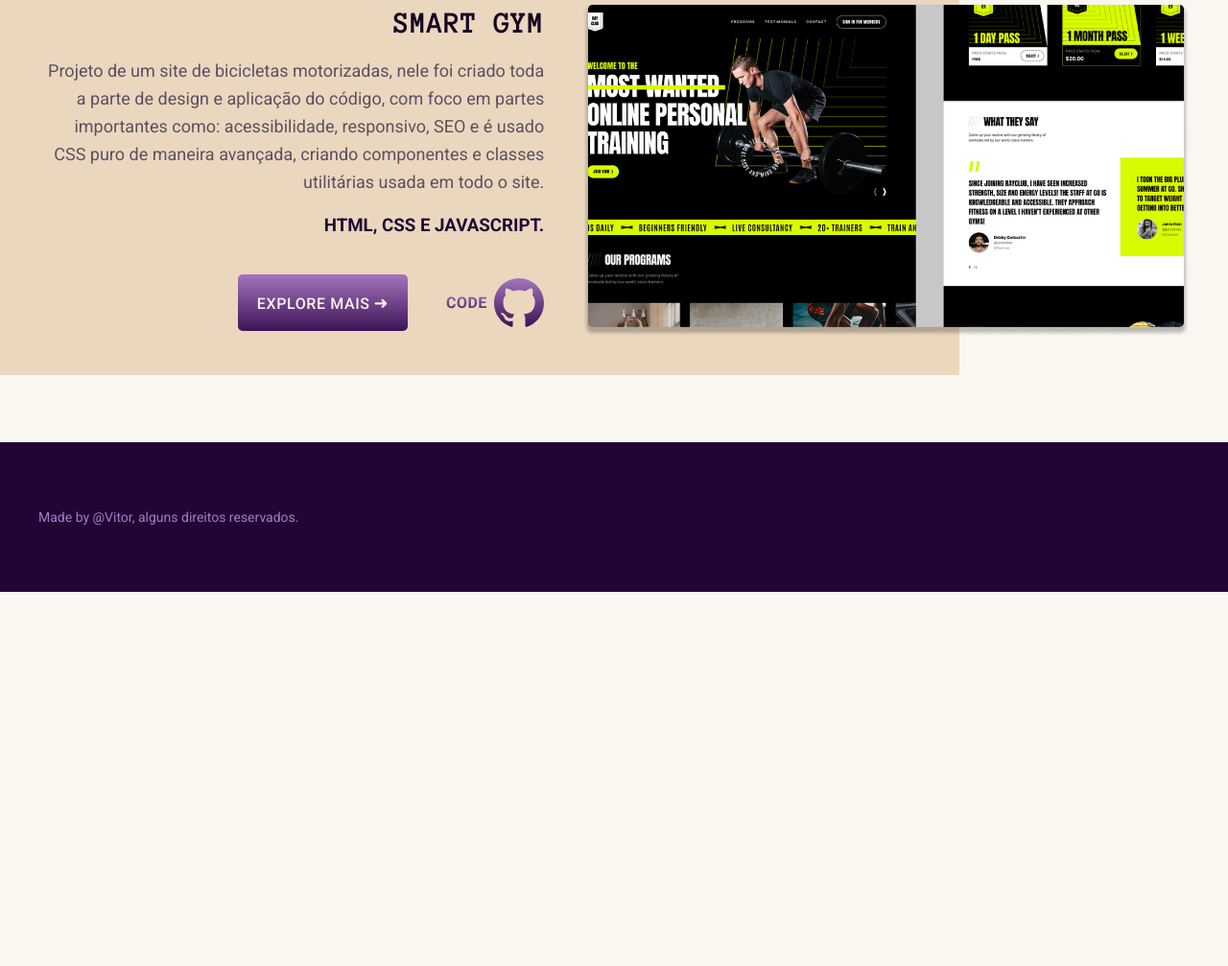
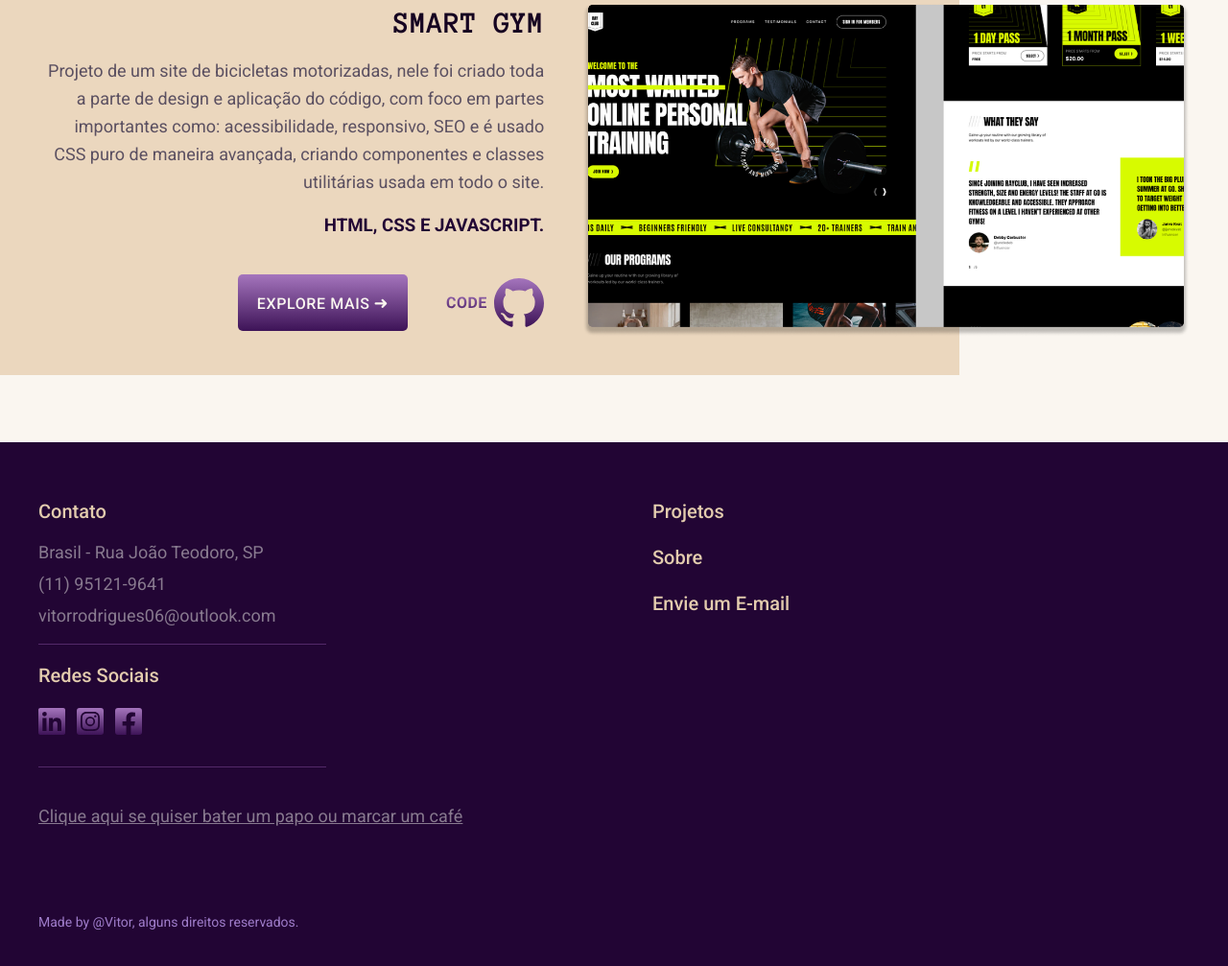
Before and after one commit to vrodrigues06/Portifolio, a plain HTML site: page index.html in a window 1280 px wide. Shown: the part 2601-3608 px from the top of the page at 96% size. Before the commit the page ends 3218 px from the top, so only its background shows below. Drawn offline with Linux system fonts and the light colour scheme.

Commit message:
footer criado

```diff
--- a/css/footer.css
+++ b/css/footer.css
@@ -1,8 +1,120 @@
 footer {
   background-color: #220534;
+  font-family: 'Roboto', sans-serif;
+
+}
+
+.footer {
+  padding: 60px 15px;
 }
 
 footer p {
   color: #9F7DCA;
   font-size: 14px;
 }
+
+footer h2 {
+  font-size: 20px;
+  font-weight: 500;
+  color: #e3ccae;
+  margin-bottom: 20px;
+}
+
+.footer-content p,
+.footer-content a {
+  color: #887A8F;
+  font-size: 18px;
+  margin-bottom: 12px;
+}
+
+.footer-content a {
+  display: block;
+}
+
+.footer-content a:nth-child(4) {
+  margin-bottom: 40px;
+  position: relative;
+}
+
+.footer-content a:nth-child(4)::after {
+  content: "";
+  width: 300px;
+  height: 1px;
+  background-color: #844F9E;
+  display: block;
+  opacity: .5;
+  position: absolute;
+  bottom: -20px
+}
+
+.footer-icons {
+  margin-bottom: 60px;
+  display: flex;
+  gap: 12px;
+  position: relative;
+}
+
+.footer-icons::after {
+  content: "";
+  width: 300px;
+  height: 1px;
+  background-color: #844F9E;
+  display: block;
+  opacity: .5;
+  position: absolute;
+  bottom: -20px
+}
+
+.footer-icons a:hover {
+  transform: scale(1.1);
+  transition: transform .2s ease-in-out;
+}
+
+.footer-content a:last-child {
+  text-decoration: underline;
+}
+
+
+
+.footer-content a:last-child:hover {
+  color: #844F9E;
+}
+
+
+
+.footer-nav {
+  list-style: none;
+  color: #e3ccae;
+  font-size: 20px;
+  font-weight: 500;
+}
+
+.footer-nav li {
+  margin-bottom: 24px;
+}
+
+.footer-nav li:hover {
+  color: #844F9E;
+}
+
+
+@media(max-width: 600px) {
+  .footer {
+    grid-template-columns: 1fr;
+  }
+
+  .footer h2 {
+    font-size: 16px;
+  }
+
+  .footer-content a,
+  .footer-content p {
+    font-size: 14px;
+  }
+
+
+
+  .footer-nav {
+    font-size: 16px;
+  }
+}
--- a/index.html
+++ b/index.html
@@ -159,6 +159,31 @@
 
   <footer id="contatos">
     <div class="footer container">
+      <div class="footer-content">
+        <h2>Contato</h2>
+        <p>Brasil - Rua João Teodoro, SP</p>
+        <a href="tel:+5511951219641">(11) 95121-9641</a>
+        <a href="mailto:vitorrodrigues06@outlook.com">vitorrodrigues06@outlook.com</a>
+        <h2>Redes Sociais</h2>
+        <div class="footer-icons">
+          <a href="https://www.linkedin.com/in/vitor-rodrigues06/">
+            <img src="./img/redes/footer-linkedin.svg" alt="Linkedin">
+          </a>
+          <a href="https://www.instagram.com/vitorodrigues06/">
+            <img src="./img/redes/footer-instagram 1.svg" alt="Instagram">
+          </a>
+          <a href="https://www.facebook.com/profile.php?id=100004184227106">
+            <img src="./img/redes/footer-facebook 1.svg" alt="Facebook">
+          </a>
+        </div>
+        <a href="https://wa.me/5511951219641">Clique aqui se quiser bater um papo ou marcar um café</a>
+
+      </div>
+      <nav class="footer-nav">
+        <li><a href="#projetos">Projetos</a></li>
+        <li><a href="#sobre">Sobre</a></li>
+        <li><a href="">Envie um E-mail</a></li>
+      </nav>
       <p>Made by @Vitor, alguns direitos reservados.</p>
     </div>
   </footer>
```
